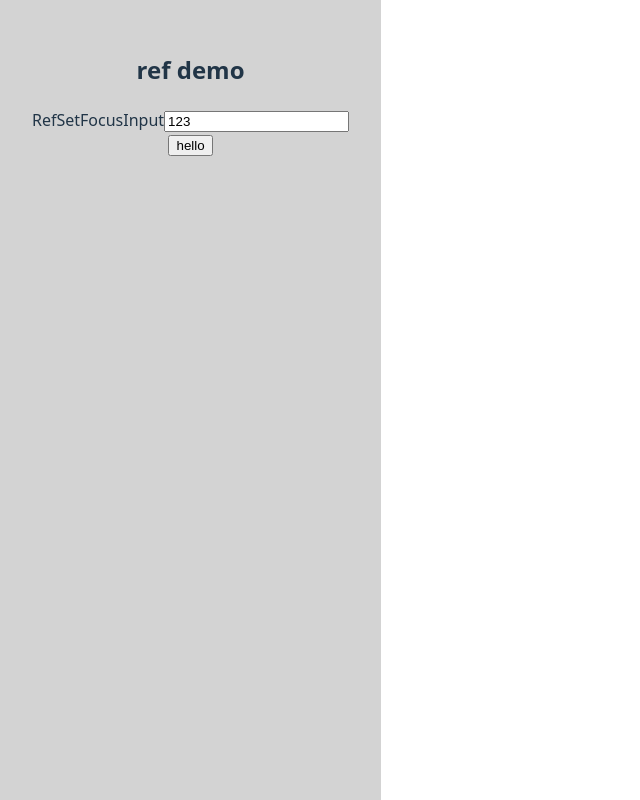
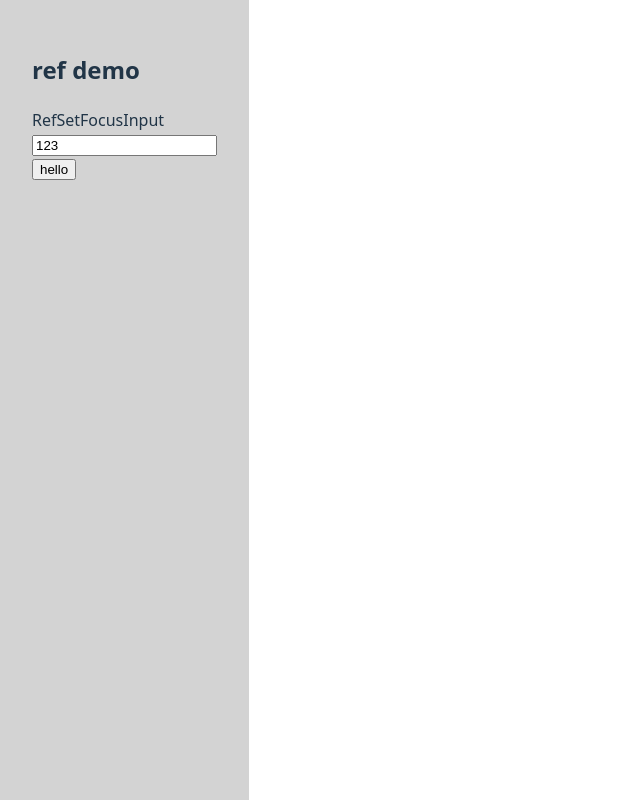
Before and after one commit to Jeinn-co/03-ref-meno-form, a React (Vite) app: page / in a window 1280 px wide. Shown: the whole page, without its empty margins (0-640 px from the left). Built offline with nearby package versions, Linux system fonts and the light colour scheme.

Commit message:
fixColor

```diff
--- a/src/App.css
+++ b/src/App.css
@@ -1,8 +1,8 @@
 #root {
-  max-width: 1280px;
+  /* max-width: 1280px; */
   /* margin: 0 auto; */
   padding: 2rem;
-  text-align: center;
+  /* text-align: center; */
   background-color: lightgray;
 }
 
@@ -19,14 +19,14 @@
   filter: drop-shadow(0 0 2em #61dafbaa);
 }
 
-@keyframes logo-spin {
+/* @keyframes logo-spin {
   from {
     transform: rotate(0deg);
   }
   to {
     transform: rotate(360deg);
   }
-}
+} */
 
 @media (prefers-reduced-motion: no-preference) {
   a:nth-of-type(2) .logo {
--- a/src/App.jsx
+++ b/src/App.jsx
@@ -15,7 +15,9 @@ function App() {
       {/* <RefChangeColor /> */}
       <RefSetFocusInput />
       {/* <RefPreValue/> */}
-      <button style={{padding:'20 30'}}>hello</button>
+      <div>
+        <button style={{ padding: "20 30" }}>hello</button>
+      </div>
     </>
   );
 }
--- a/src/components/RefSetFocusInput.jsx
+++ b/src/components/RefSetFocusInput.jsx
@@ -1,13 +1,12 @@
-import React from 'react'
+import React from "react";
 
 const RefSetFocusInput = () => {
   return (
-    <div>
-      RefSetFocusInput
+    <>
+      <div>RefSetFocusInput</div>
+      <input type="text" value="123" />
+    </>
+  );
+};
 
-      <input type="text" value="123"/>
-    </div>
-  )
-}
-
-export default RefSetFocusInput
+export default RefSetFocusInput;
```
